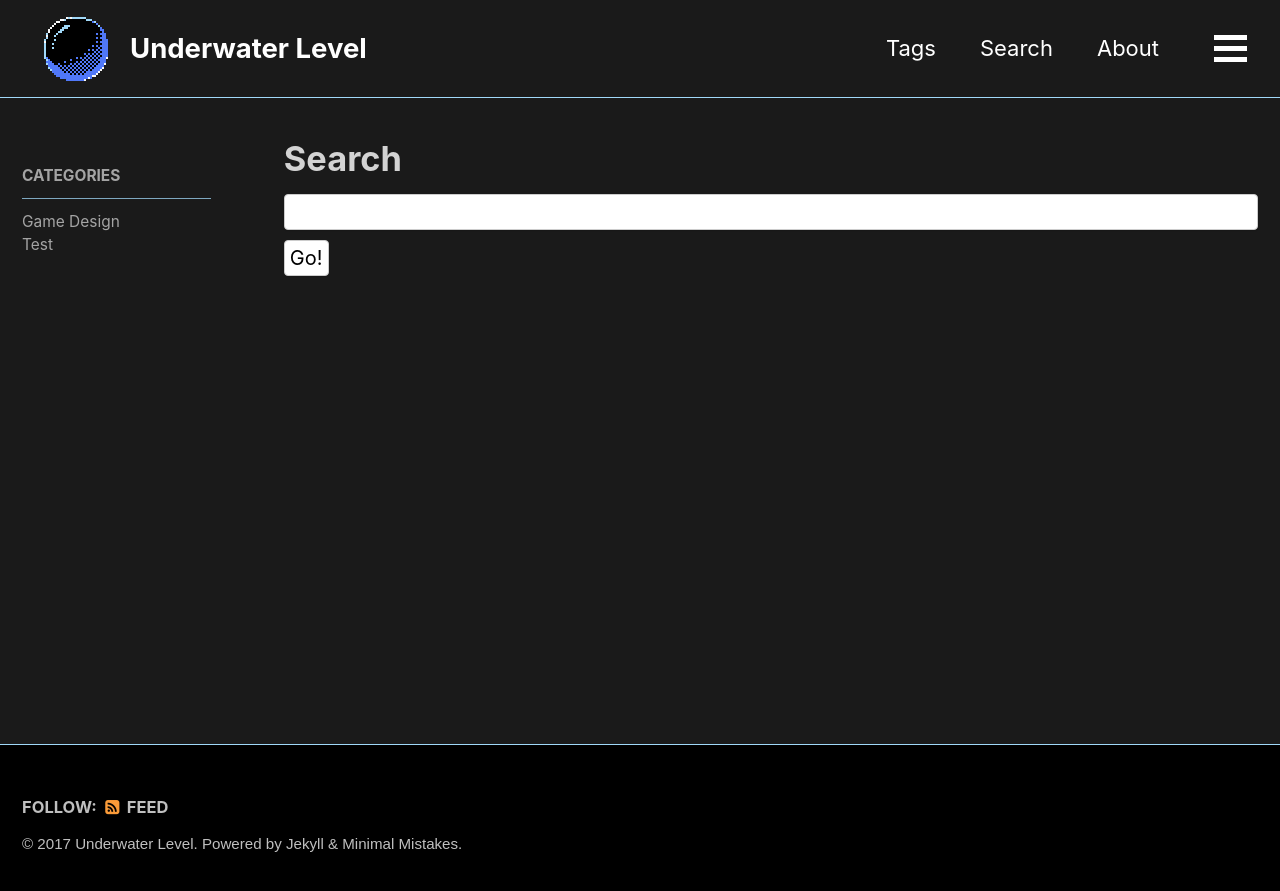
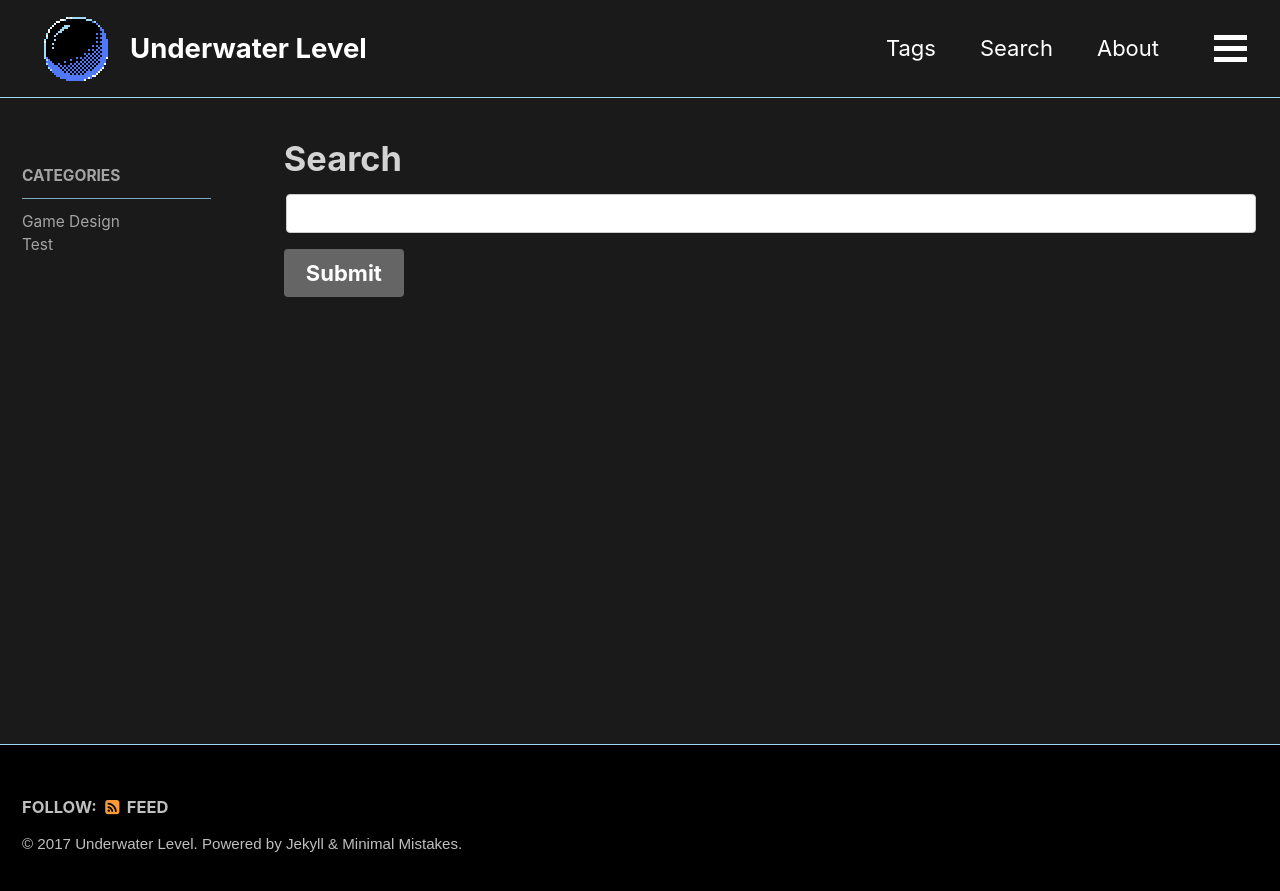
Before and after one commit to underwaterlevel/underwaterlevel, a Jekyll site: the page built from _pages/search.html, in a window 1280 px wide. Shown: the top 891 px of the page. Built offline with Jekyll 4.4.1, drawn with Linux system fonts in a browser that asks for light colours; nearby versions of some CDN libraries; library files that are not in the unit come from our copies; a script that is not in the unit is left out.

Commit message:
Cosmetic changes to buttons and search.

```diff
--- a/_pages/search.html
+++ b/_pages/search.html
@@ -6,9 +6,11 @@ permalink: /search/
 
 <form action="get" id="site_search">
   <center>
-    <input style="font-size:20px;color:black" type="text" id="search_box">
+    <fieldset>
+      <input type="text" id="search_box" tabindex="2" />
+    </fieldset>
   </center>
-  <input style="font-size:20px;color:black" type="submit" value="Go!">
+  <button type="submit" class="btn btn--large">Submit</button>
 </form>
 
 <ul id="search_results"></ul>
--- a/_sass/minimal-mistakes/_buttons.scss
+++ b/_sass/minimal-mistakes/_buttons.scss
@@ -17,13 +17,13 @@
   font-weight: bold;
   text-align: center;
   text-decoration: none;
-  background-color: $primary-color;
+  background-color: $dark-gray;
   border: 0 !important;
   border-radius: $border-radius;
   cursor: pointer;
 
   &:hover {
-    background-color: mix(white, #000, 20%);
+    background-color: mix(black, $dark-gray, 20%);
   }
 
   .icon {
--- a/_sass/minimal-mistakes/_forms.scss
+++ b/_sass/minimal-mistakes/_forms.scss
@@ -79,7 +79,7 @@ select {
   width: 100%;
   padding: 0.25em;
   margin-bottom: 0.5em;
-  color: $text-color;
+  color: $darker-gray;
   background-color: #fff;
   border: 1px solid mix(#fff, #000, 80%);
   border-radius: $border-radius;
@@ -221,6 +221,7 @@ textarea[readonly] {
 
 input:focus,
 textarea:focus {
+  color: black;
   border-color: $primary-color;
   outline: 0;
   outline: thin dotted \9;
--- a/_sass/minimal-mistakes/_page.scss
+++ b/_sass/minimal-mistakes/_page.scss
@@ -355,7 +355,7 @@
 
 .page__comments-form {
   padding: 1em;
-  background: $lighter-gray;
+  background: $darker-gray;
   -webkit-transition: $global-transition;
   transition: $global-transition;
 
```
